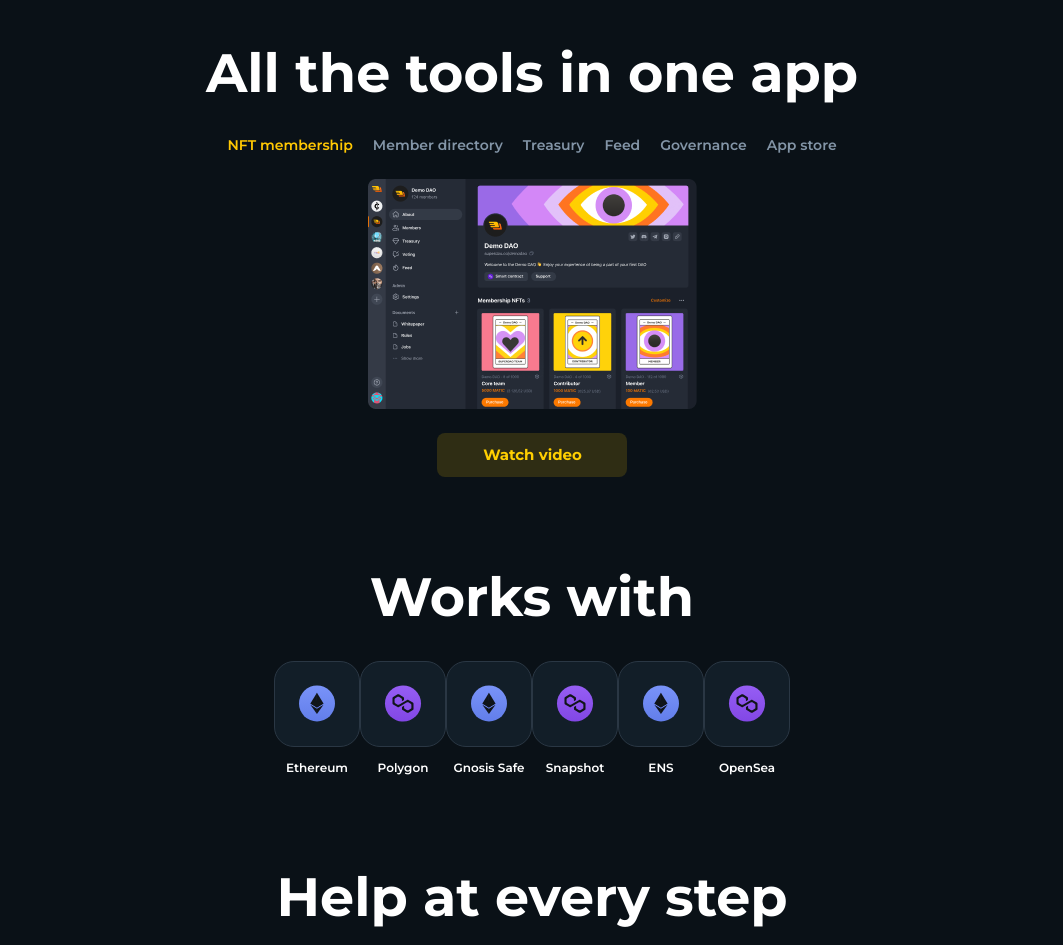
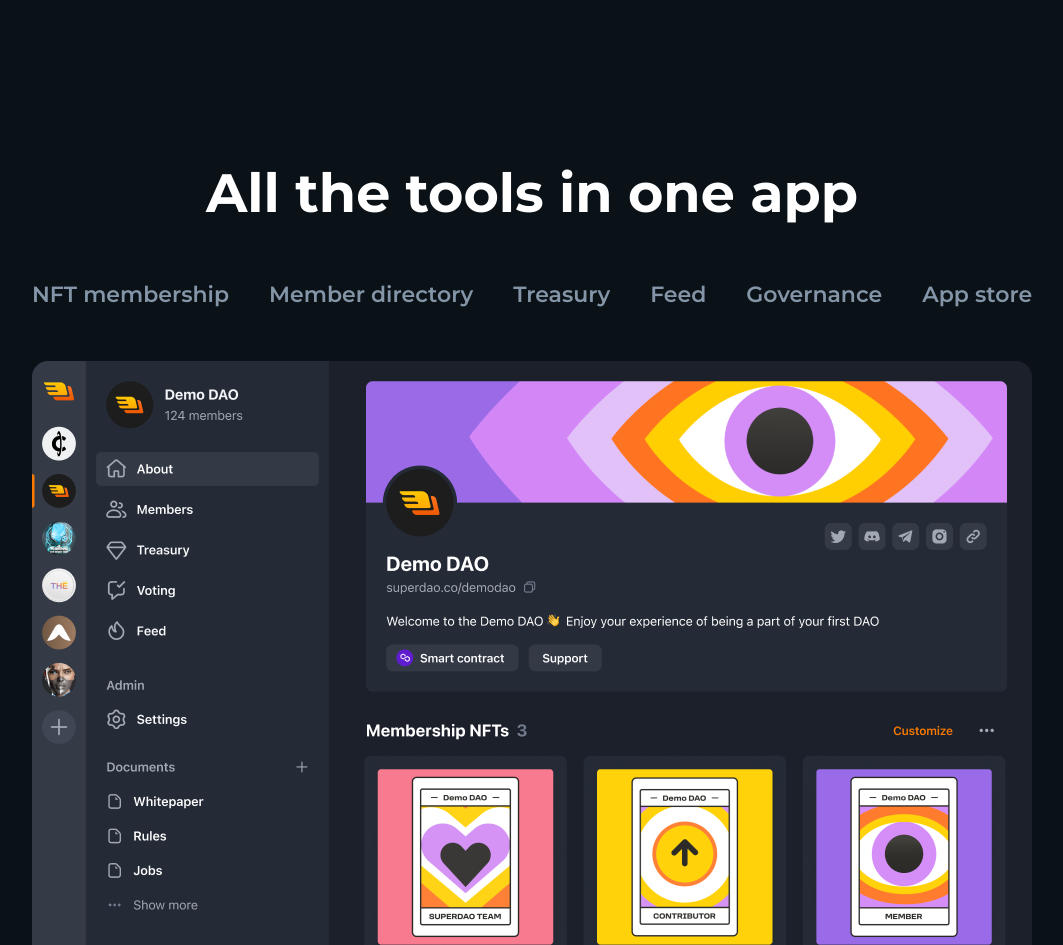
Before and after one commit to AlejandroArjona/Superdao_landing-page, a plain HTML site: page index.html in a window 1280 px wide. Shown: the part 2720-3665 px from the top of the page, without its empty margins (108-1171 px from the left). Drawn offline with Linux system fonts and the light colour scheme.

Commit message:
Desktop app

```diff
--- a/index.html
+++ b/index.html
@@ -134,8 +134,11 @@
                 <p>Governance</p>
                 <p>App store</p>
             </div>
-            <div>
+            <div class="app-img__mobile">
                 <img src="./assets/img/Group 5560.png" alt="">
+            </div>
+            <div class="app-img__desktop">
+                <img src="./assets/img/app-img-desktop.png" alt="">
             </div>
             <div class="watch-button">
                 <a href="/"><button>Watch video</button></a>
--- a/sass/_desktop.scss
+++ b/sass/_desktop.scss
@@ -188,5 +188,52 @@
                 }
             }
         }
+
+        .app{
+            margin-top: 200px;
+
+            div{
+                column-gap: 40px;
+                margin-top: 42px;
+
+                p{
+                    font-size: 22px;
+                    line-height: 40px;
+                }
+                p:nth-child(1){
+                    color: #8395A7;
+                }
+                p:hover{
+                    color: #FFC803;
+                    cursor: pointer;
+                }
+            }
+
+            .app-img__mobile{
+                display: none;
+            }
+
+            .app-img__desktop{
+                display: flex;
+                margin-top: 46px;
+            }
+
+            .watch-button{
+                margin-top: 44px;
+                button{
+                    padding: 16px 56px 16px 48px;
+                    width: 280px;
+                    height: 68px;
+                    font-size: 20px;
+                    line-height: 36px;
+                    transform: scale(1);
+                    transition-duration: 250ms;
+                }
+                button:hover{
+                    transform: scale(1.2);
+                    cursor: pointer;
+                }
+            }
+        }
     }
 }
--- a/sass/styles.scss
+++ b/sass/styles.scss
@@ -288,7 +288,9 @@ main{//Estilizamos el main para que este crezca a un width especifico
                 color: #FFC803;
             }
         }
-
+        .app-img__desktop{
+            display: none;
+        }
         .watch-button{
             button{
                 //Posicionamiento
```
Also changed, not shown: assets/img/app-img-desktop.png (added), css/styles.css, 1 other file.
